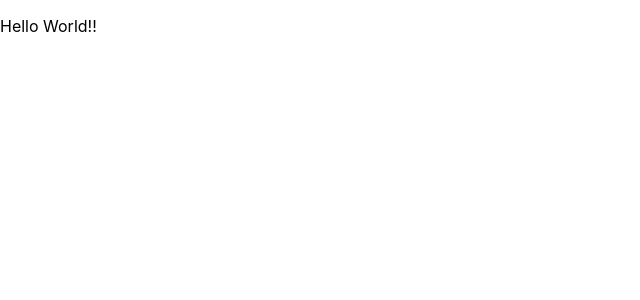
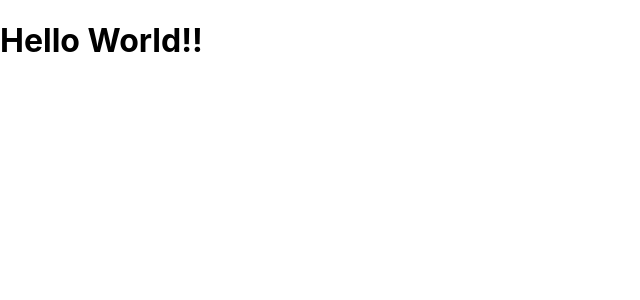
Before and after one commit to keiki-saito/udemy-react-redux-crud-application, a React (Create React App) app: page / in a window 1280 px wide. Shown: the top 300 px of the page, without its empty margins (0-640 px from the left). Built offline with nearby package versions, Linux system fonts and the light colour scheme.

Commit message:
learn about jsx

```diff
--- a/src/App.js
+++ b/src/App.js
@@ -1,9 +1,5 @@
 function App() {
-  return (
-    <div>
-      <p>Hello World!!</p>
-    </div>
-  );
+  return <h1>Hello World!!</h1>;
 }
 
 export default App;
```
